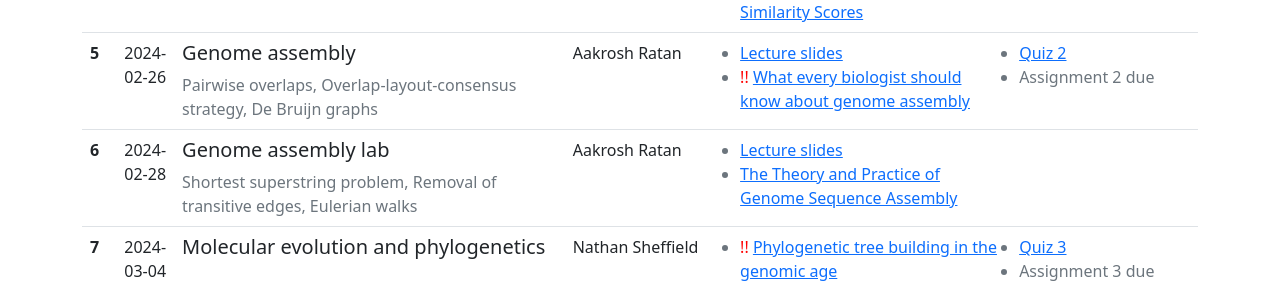
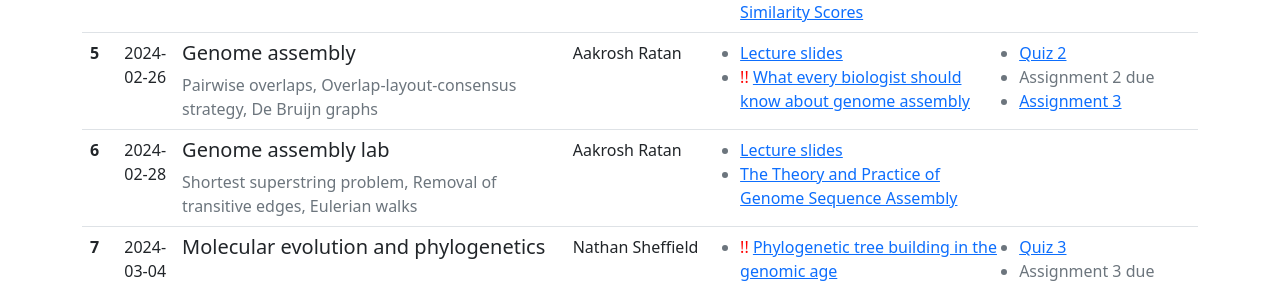
Before and after one commit to uvacobi/compbio2025, a Jekyll site: the page built from index.md, in a window 1280 px wide and 900 px high, scrolled down 1143 px. Shown: the part 170-455 px from the top of the window. Built offline with Jekyll 4.4.1, drawn with Linux system fonts in a browser that asks for light colours.

Commit message:
added assignment 3

```diff
--- a/_data/lectures.yaml
+++ b/_data/lectures.yaml
@@ -90,6 +90,8 @@
       - title: Quiz 2
         url: https://forms.gle/NV6rLBURAt4YJrdv5
       - title: Assignment 2 due
+      - title: Assignment 3
+        url: https://github.com/cphg/genome_assembler
   - lecture_number: 6
     date: 2024-02-28
     topic: Genome assembly lab
```
